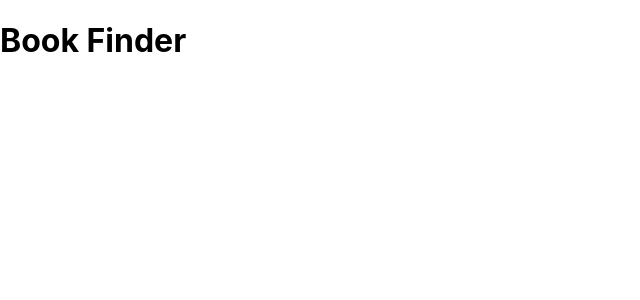
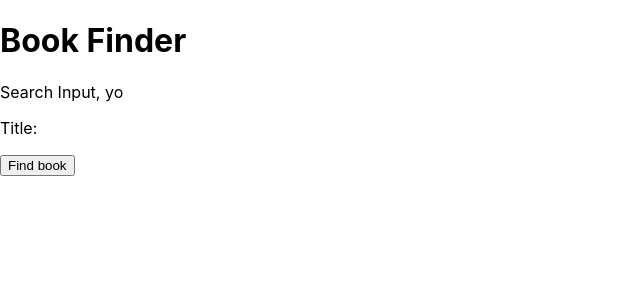
Before and after one commit to eduardoltorres/book-finder, a React (Create React App) app: page / in a window 1280 px wide. Shown: the top 300 px of the page, without its empty margins (0-640 px from the left). Built offline with nearby package versions, Linux system fonts and the light colour scheme.

Commit message:
add components and fetch functionality

```diff
--- a/src/components/App.js
+++ b/src/components/App.js
@@ -1,10 +1,33 @@
 import React, { Component } from "react";
+import BookCard from "./BookCard";
+import SearchInput from "./SearchInput";
 
 class App extends Component {
+  state = {
+    url:
+      "https://www.googleapis.com/books/v1/volumes?q=flowers+inauthor:keyes&key=AIzaSyDvXGmZlQqtbBoT3PxybPez7jIh76rtFy8",
+    results: [],
+  };
+
+  toFetch = () => {
+    const endpoint =
+      "https://www.googleapis.com/books/v1/volumes?q=flowers+inauthor:keyes&key=AIzaSyDvXGmZlQqtbBoT3PxybPez7jIh76rtFy8";
+    const books = [];
+
+    fetch(endpoint)
+      .then(res => res.json())
+      .then(res => {
+        books.push(res.items[0].volumeInfo.title);
+        console.log(books);
+        this.setState({ results: books });
+      });
+  };
   render() {
     return (
       <>
         <h1>Book Finder</h1>
+        <SearchInput />
+        <BookCard toFetch={this.toFetch} results={this.state.results} />
       </>
     );
   }
--- /dev/null
+++ b/src/components/BookCard.js
@@ -0,0 +1,14 @@
+import React, { Component } from "react";
+
+class BookCard extends Component {
+  render() {
+    return (
+      <>
+        <p>Title: {this.props.results}</p>
+        <button onClick={this.props.toFetch}>Find book</button>
+      </>
+    );
+  }
+}
+
+export default BookCard;
--- /dev/null
+++ b/src/components/SearchInput.js
@@ -0,0 +1,13 @@
+import React, { Component } from "react";
+
+class SearchInput extends Component {
+  render() {
+    return (
+      <>
+        <p>Search Input, yo</p>
+      </>
+    );
+  }
+}
+
+export default SearchInput;
```
